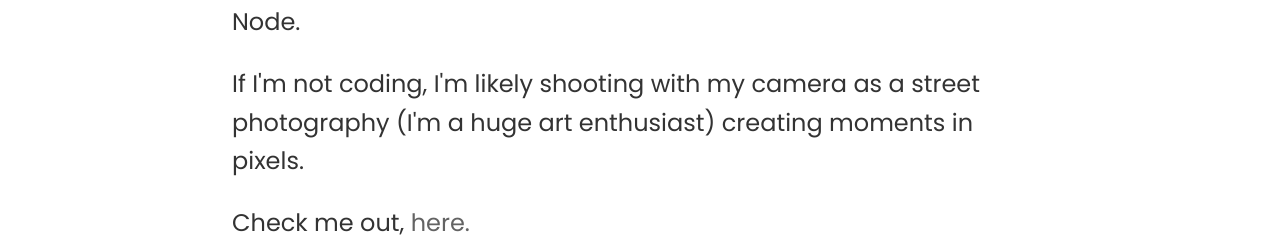
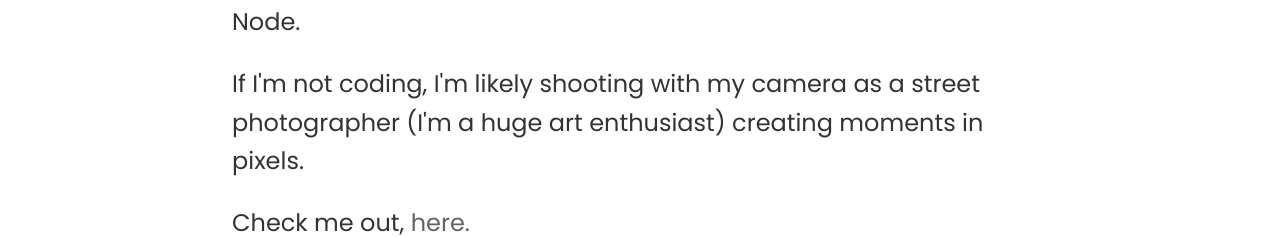
Before and after one commit to Terieyenike/teri.dev, a React (Create React App) app: page / in a window 1280 px wide. Shown: the part 298-535 px from the top of the page. Built offline with nearby package versions, Linux system fonts and the light colour scheme.

Commit message:
corrected line in photography

```diff
--- a/src/Pages/Home/Home.js
+++ b/src/Pages/Home/Home.js
@@ -52,7 +52,7 @@ const Home = () => {
             </p>
             <p>
               If I'm not coding, I'm likely shooting with my camera as a street
-              photography (I'm a huge art enthusiast) creating moments in
+              photographer (I'm a huge art enthusiast) creating moments in
               pixels.
             </p>
             <p>
```
